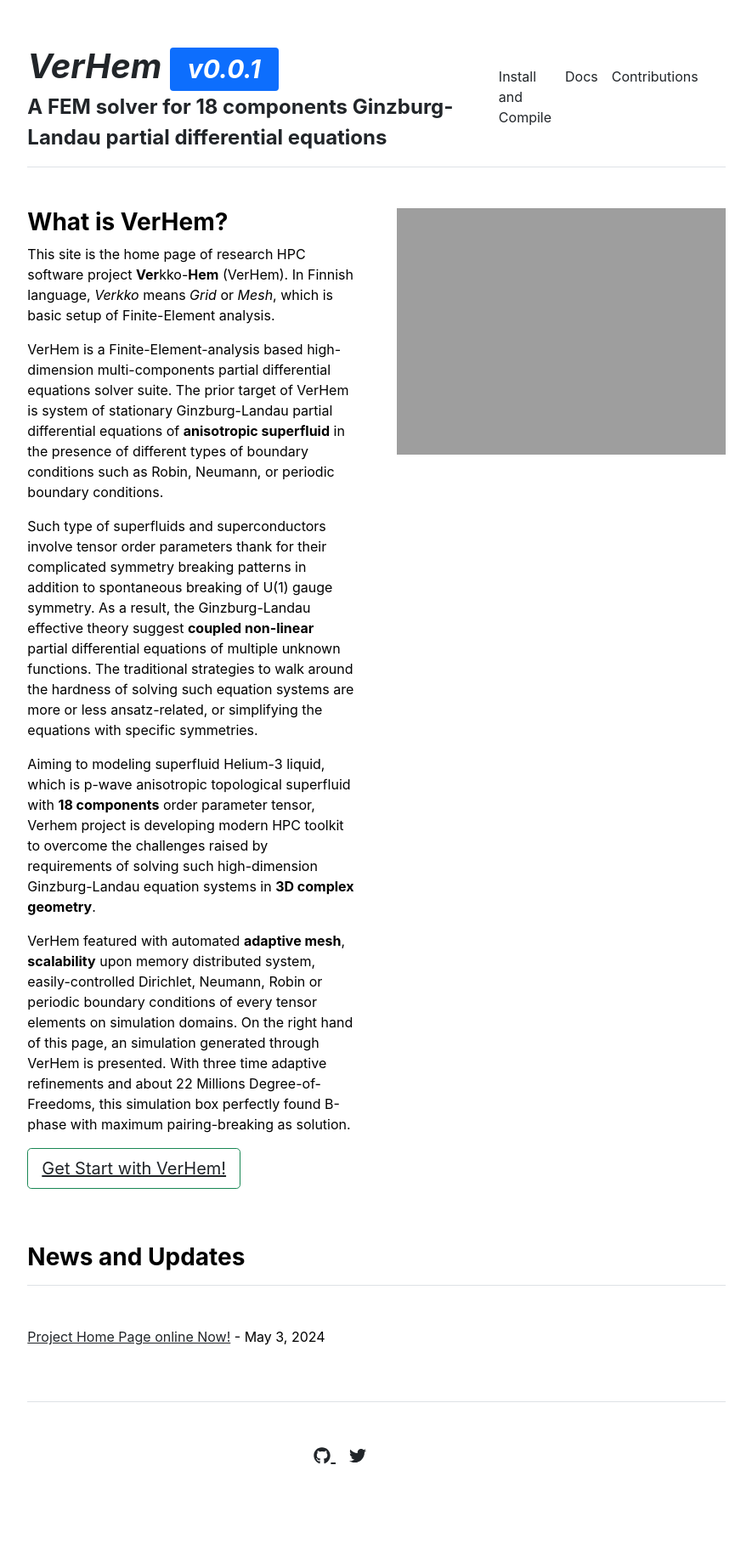
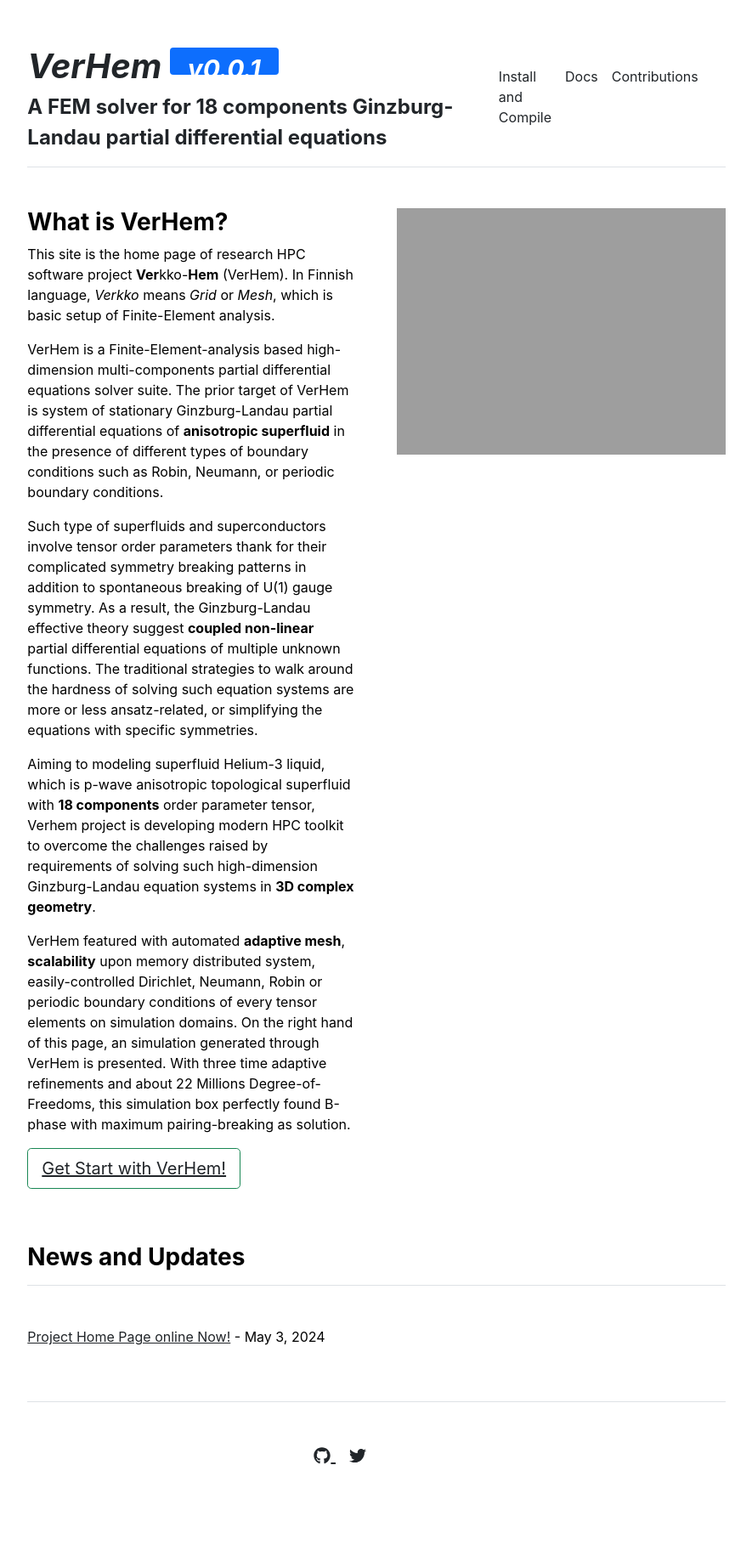
Before and after one commit to VerHem/VerHem.github.io, a Jekyll site: the page built from index.md, in a window 1280 px wide. Shown: the whole page at 85% size, without its empty margins (197-1082 px from the left). Built offline with Jekyll 4.4.1, drawn with Linux system fonts in a browser that asks for light colours.

Commit message:
edit text-wrap size

```diff
--- a/_includes/header.html
+++ b/_includes/header.html
@@ -3,7 +3,7 @@
     <a href="{{ site.github.url }}/" class="d-flex align-items-center text-decoration-none">
         <span class="fs-1 fw-bolder fst-italic">
           {{ site.title }}
-          <div class="badge bg-primary text-wrap" style="width: 8rem;">
+          <div class="badge bg-primary text-wrap" style="width: 8rem; height: 2rem;">
             v0.0.1
           </div>
         </span>
```
